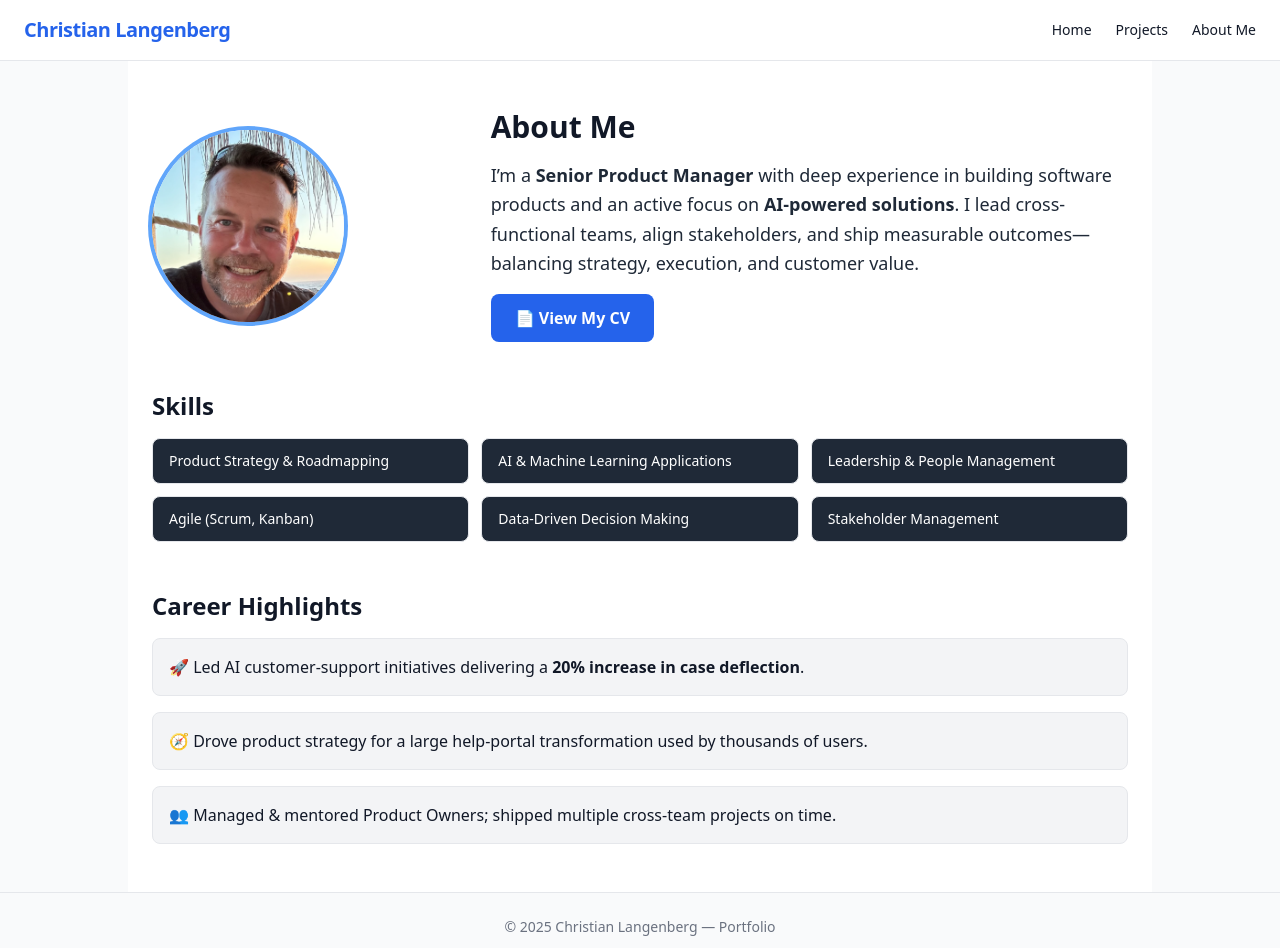
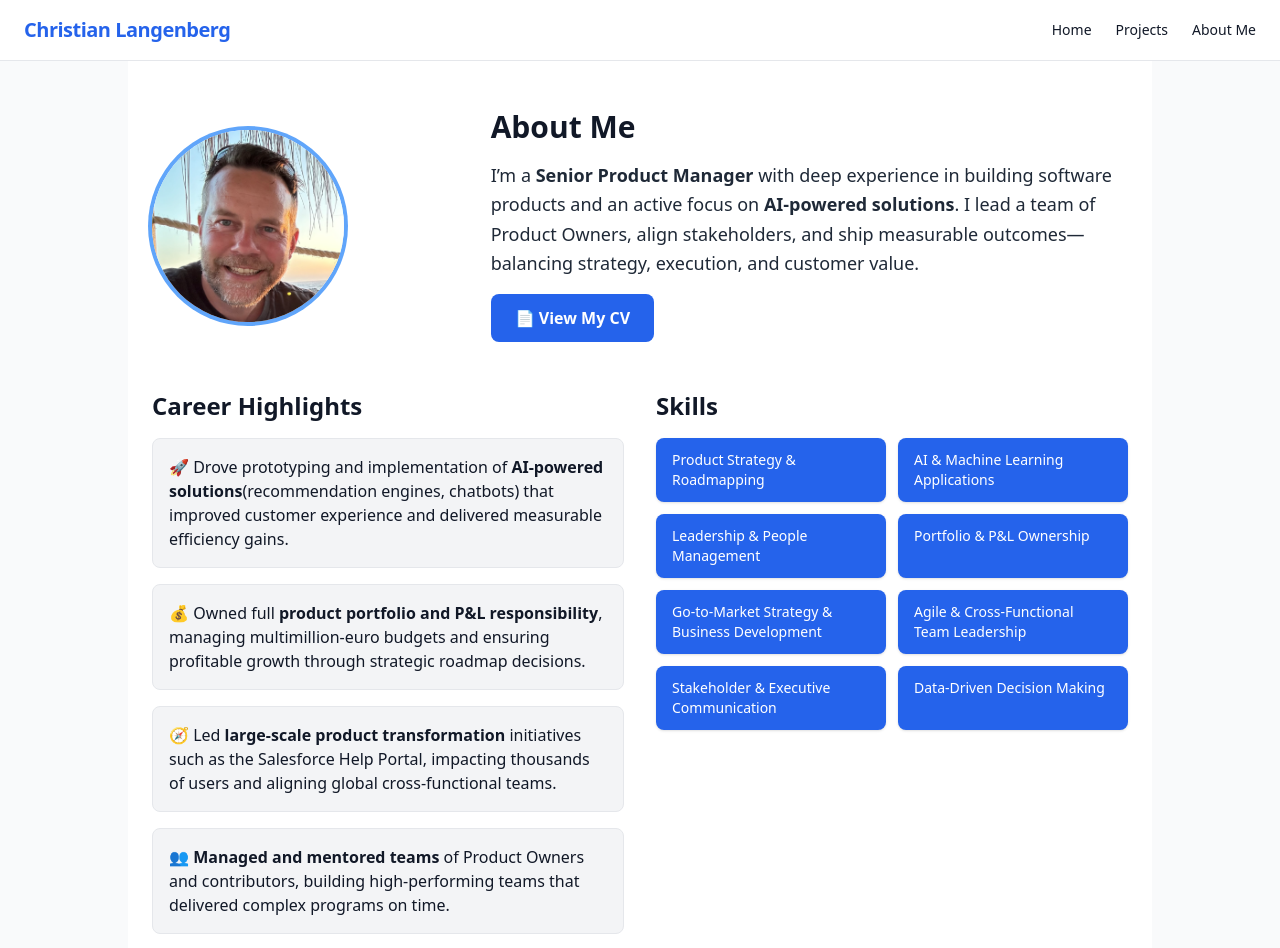
Before and after one commit to whatzabi75/my-portfolio, a Next.js app: page /about in a window 1280 px wide. Shown: the top 948 px of the page. Built offline with nearby package versions, Linux system fonts and the light colour scheme.

Commit message:
Added About and Projects pages

```diff
--- a/src/app/about/page.tsx
+++ b/src/app/about/page.tsx
@@ -26,7 +26,7 @@ export default function AboutPage() {
           <p className="text-lg leading-relaxed text-gray-800">
             I’m a <strong>Senior Product Manager</strong> with deep experience in
             building software products and an active focus on{" "}
-            <strong>AI-powered solutions</strong>. I lead cross-functional teams,
+            <strong>AI-powered solutions</strong>. I lead a team of Product Owners,
             align stakeholders, and ship measurable outcomes—balancing strategy,
             execution, and customer value.
           </p>
@@ -42,45 +42,63 @@ export default function AboutPage() {
         </div>
       </div>
 
+      {/* Skills & Career Highlights in two-column grid */}
+      <div className="mt-12 grid grid-cols-1 md:grid-cols-2 gap-8">
+        {/* Career Highlights */}
+        <div>
+          <h2 className="mb-4 text-2xl font-semibold">Career Highlights</h2>
+          <ul className="space-y-4">
+            <li className="rounded-lg border bg-gray-100 px-4 py-4">
+              🚀 Drove prototyping and implementation of <strong>AI-powered solutions</strong>
+              (recommendation engines, chatbots) that improved customer experience and delivered
+              measurable efficiency gains.
+            </li>
+            <li className="rounded-lg border bg-gray-100 px-4 py-4">
+              💰 Owned full <strong>product portfolio and P&amp;L responsibility</strong>, managing
+              multimillion-euro budgets and ensuring profitable growth through strategic roadmap decisions.
+            </li>
+            <li className="rounded-lg border bg-gray-100 px-4 py-4">
+              🧭 Led <strong>large-scale product transformation</strong> initiatives such as the Salesforce Help
+              Portal, impacting thousands of users and aligning global cross-functional teams.
+            </li>
+            <li className="rounded-lg border bg-gray-100 px-4 py-4">
+              👥 <strong>Managed and mentored teams</strong> of Product Owners and contributors, building
+              high-performing teams that delivered complex programs on time.
+            </li>
+            <li className="rounded-lg border bg-gray-100 px-4 py-4">
+              🌍 Defined and executed <strong>go-to-market strategies</strong> for new products and features,
+              building partnerships and driving adoption across international markets.
+            </li>
+            <li className="rounded-lg border bg-gray-100 px-4 py-4">
+              🤝 Partnered with <strong>executives and global stakeholders</strong> to align strategy,
+              secure investment, and deliver outcomes tied to corporate goals.
+            </li>
+          </ul>
+        </div>
+
         {/* Skills */}
-      <div className="mt-12">
+        <div>
           <h2 className="mb-4 text-2xl font-semibold">Skills</h2>
-        <ul className="grid grid-cols-1 gap-3 sm:grid-cols-2 md:grid-cols-3">
+          <ul className="grid grid-cols-1 gap-3 sm:grid-cols-2">
             {[
               "Product Strategy & Roadmapping",
               "AI & Machine Learning Applications",
               "Leadership & People Management",
-            "Agile (Scrum, Kanban)",
+              "Portfolio & P&L Ownership",
+              "Go-to-Market Strategy & Business Development",
+              "Agile & Cross-Functional Team Leadership",
+              "Stakeholder & Executive Communication",
               "Data-Driven Decision Making",
-            "Stakeholder Management",
             ].map((item) => (
               <li
                 key={item}
-              className="rounded-lg border bg-gray-800 text-white px-4 py-3 text-sm"
+                className="rounded-lg bg-blue-600 text-white px-4 py-3 text-sm font-medium shadow hover:bg-blue-700 transition"
               >
                 {item}
               </li>
             ))}
           </ul>
         </div>
-
-      {/* Career Highlights */}
-      <div className="mt-12">
-        <h2 className="mb-4 text-2xl font-semibold">Career Highlights</h2>
-        <ul className="space-y-4">
-          <li className="rounded-lg border bg-gray-100 px-4 py-4">
-            🚀 Led AI customer-support initiatives delivering a{" "}
-            <strong>20% increase in case deflection</strong>.
-          </li>
-          <li className="rounded-lg border bg-gray-100 px-4 py-4">
-            🧭 Drove product strategy for a large help-portal transformation used
-            by thousands of users.
-          </li>
-          <li className="rounded-lg border bg-gray-100 px-4 py-4">
-            👥 Managed & mentored Product Owners; shipped multiple cross-team
-            projects on time.
-          </li>
-        </ul>
       </div>
     </section>
   );
--- a/src/app/globals.css
+++ b/src/app/globals.css
@@ -7,9 +7,3 @@
   50% { background-position: 100% 50%; }
   100% { background-position: 0% 50%; }
 }
-
-.animated-gradient {
-  background: linear-gradient(-45deg, #0f172a, #1e293b, #3b82f6, #0ea5e9);
-  background-size: 400% 400%;
-  animation: gradient-shift 15s ease infinite;
-}
--- a/src/app/page.tsx
+++ b/src/app/page.tsx
@@ -1,82 +1,19 @@
 "use client";
 
-import Link from "next/link";
-import { useState } from "react";
-
 export default function HomePage() {
-  const [menuOpen, setMenuOpen] = useState(false);
-
   return (
     <div className="flex flex-col min-h-screen bg-gradient-to-b from-gray-50 to-gray-200 text-gray-900">
-
-
-
-        {/* Mobile Hamburger */}
-        <button
-          className="md:hidden p-2 rounded focus:outline-none focus:ring-2 focus:ring-blue-500"
-          onClick={() => setMenuOpen(!menuOpen)}
-          aria-label="Toggle menu"
-        >
-          {/* Icon changes depending on state */}
-          <svg
-            className="w-6 h-6"
-            fill="none"
-            stroke="currentColor"
-            strokeWidth={2}
-            viewBox="0 0 24 24"
-          >
-            {menuOpen ? (
-              <path
-                strokeLinecap="round"
-                strokeLinejoin="round"
-                d="M6 18L18 6M6 6l12 12"
-              />
-            ) : (
-              <path
-                strokeLinecap="round"
-                strokeLinejoin="round"
-                d="M4 6h16M4 12h16M4 18h16"
-              />
-            )}
-          </svg>
-        </button>
-
-      {/* Mobile Menu Dropdown */}
-      {menuOpen && (
-        <nav className="md:hidden flex flex-col space-y-2 px-6 py-4 border-b bg-white/95">
-          <Link
-            href="/"
-            onClick={() => setMenuOpen(false)}
-            className="hover:text-blue-600"
-          >
-            Home
-          </Link>
-          <Link
-            href="/projects"
-            onClick={() => setMenuOpen(false)}
-            className="hover:text-blue-600"
-          >
-            Projects
-          </Link>
-          <Link
-            href="/about"
-            onClick={() => setMenuOpen(false)}
-            className="hover:text-blue-600"
-          >
-            About Me
-          </Link>
-        </nav>
-      )}
-
       {/* Hero Section */}
       <main className="flex flex-col items-center justify-center flex-1 text-center px-6">
         <div className="max-w-3xl">
           <h2 className="text-4xl sm:text-5xl font-extrabold tracking-tight mb-4">
-            Senior Product Manager <span className="text-blue-600">& AI Builder</span>
+            Senior Product Manager <br />
+            <span className="text-blue-600">& AI Builder</span>
           </h2>
           <p className="text-lg text-gray-700 mb-8">
             Driving innovation at the intersection of <strong>Product Management</strong> and
             <strong> Artificial Intelligence</strong>.
+            <br />
             I design, lead, and deliver solutions that create measurable impact.
           </p>
         </div>
--- a/src/app/projects/page.tsx
+++ b/src/app/projects/page.tsx
@@ -1,10 +1,82 @@
+import Image from "next/image";
+import Link from "next/link";
+
 export default function ProjectsPage() {
+  const projects = [
+    {
+      title: "AI Chatbot Assistant",
+      description: "An AI-powered chatbot that helps users find answers in a knowledge base using natural language.",
+      tech: ["Next.js", "TypeScript", "Tailwind CSS", "Python"],
+      image: "/project-placeholder.jpg",
+      link: "https://github.com/username/project1",
+    },
+    {
+      title: "Portfolio Website",
+      description: "A modern portfolio website to showcase Product Management and AI projects.",
+      tech: ["React", "Next.js", "Tailwind CSS"],
+      image: "/project-placeholder.jpg",
+      link: "https://github.com/username/project2",
+    },
+    {
+      title: "Stock Market Analyzer",
+      description: "Tool that visualizes and analyzes stock data with AI-driven insights.",
+      tech: ["Python", "Pandas", "Matplotlib"],
+      image: "/project-placeholder.jpg",
+      link: "https://github.com/username/project3",
+    },
+  ];
+
   return (
-    <main className="p-8">
-      <h1 className="text-3xl font-bold text-blue-600">Projects</h1>
-      <p className="mt-4 text-lg text-gray-700">
-        Here you’ll find my portfolio projects, including AI mini-tools.
-      </p>
-    </main>
+    <section className="max-w-6xl mx-auto px-6 py-12">
+      <h1 className="text-3xl font-bold mb-8 text-center">Projects</h1>
+
+      <div className="grid gap-8 sm:grid-cols-2 lg:grid-cols-3">
+        {projects.map((project, index) => (
+          <div
+            key={index}
+            className="border rounded-lg shadow-sm overflow-hidden bg-white flex flex-col"
+          >
+            {/* Thumbnail */}
+            <div className="relative w-full h-48">
+              <Image
+                src={project.image}
+                alt={project.title}
+                fill
+                className="object-cover"
+              />
+            </div>
+
+            {/* Content */}
+            <div className="flex-1 p-4 flex flex-col">
+              <h2 className="text-xl font-semibold mb-2">{project.title}</h2>
+              <p className="text-gray-700 text-sm mb-4 flex-1">
+                {project.description}
+              </p>
+
+              {/* Tech stack */}
+              <div className="flex flex-wrap gap-2 mb-4">
+                {project.tech.map((t, i) => (
+                  <span
+                    key={i}
+                    className="px-2 py-1 text-xs bg-blue-100 text-blue-600 rounded"
+                  >
+                    {t}
+                  </span>
+                ))}
+              </div>
+
+              {/* Link */}
+              <Link
+                href={project.link}
+                target="_blank"
+                className="inline-block mt-auto px-4 py-2 text-sm font-medium text-white bg-blue-600 rounded hover:bg-blue-700 transition"
+              >
+                View Project →
+              </Link>
+            </div>
+          </div>
+        ))}
+      </div>
+    </section>
   );
 }
```
Also changed, not shown: public/project-placeholder.jpg (added). Lines whose indentation alone changed are shown as unchanged.
